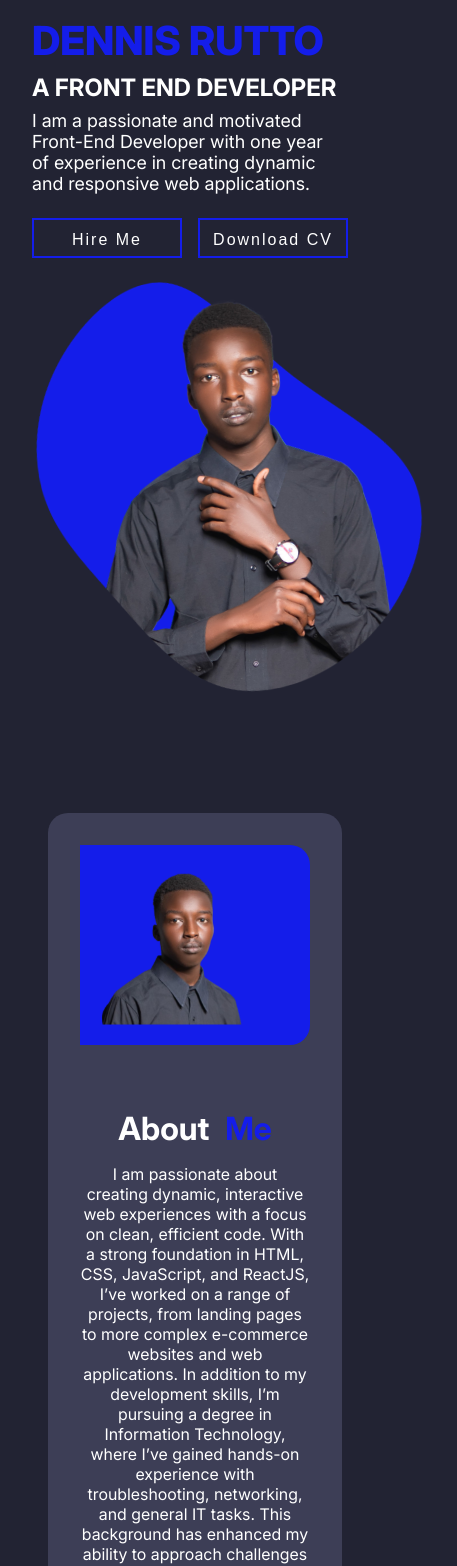
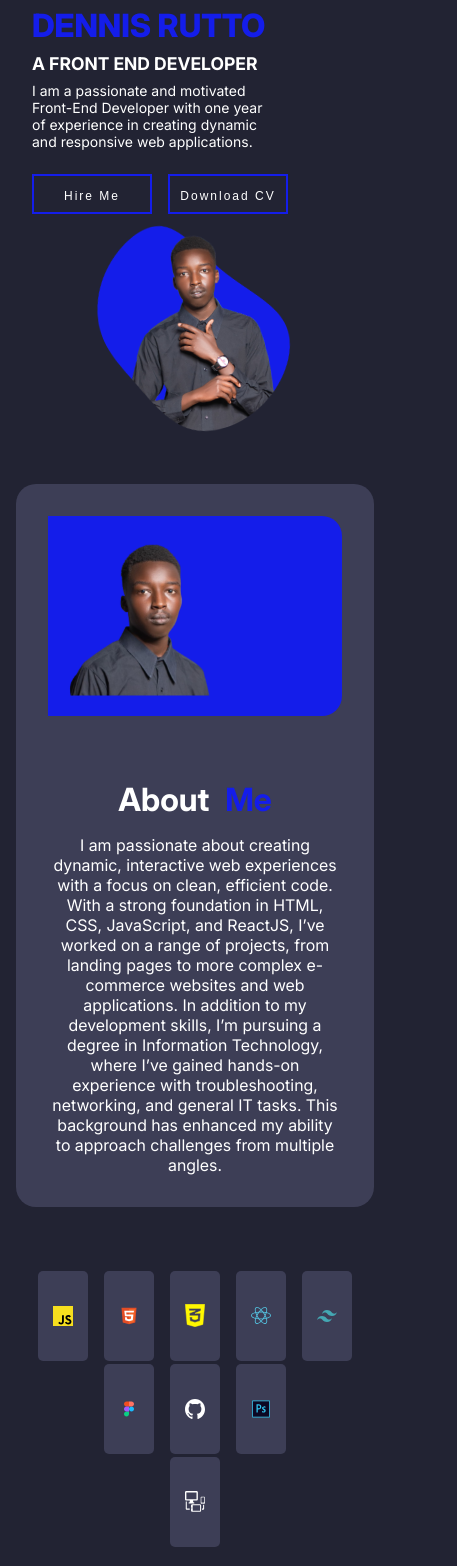
Before and after one commit to ruttogit/dennis-rutto-portforlio, a React (Create React App) app: page / in a window 390 px wide. Shown: the part 153-1719 px from the top of the page, 457 px wide, since content can reach past the window. Built offline with nearby package versions, Linux system fonts and the light colour scheme.

Commit message:
changes on mobile responsiveness

```diff
--- a/src/components/About/About.css
+++ b/src/components/About/About.css
@@ -98,4 +98,8 @@
     .left-about img{
         width: 200px;
     }
+
+    .about-container{
+        margin: 1rem;
+    }
 }
--- a/src/components/Contact/Contact.css
+++ b/src/components/Contact/Contact.css
@@ -55,7 +55,7 @@
 
 .contact-right{
     padding-left: 5rem;
-
+    width: 100%;
 }
 
 
@@ -109,6 +109,8 @@ textarea{
 
     .left-contact{
         margin: 0;
+        padding: 1rem 2rem;
+        border-radius: 20px;
 
     }
 
@@ -116,3 +118,31 @@ textarea{
         padding: 0;
     }
 }
+
+
+@media screen and (max-width: 600px){
+    form{
+        display: flex;
+        flex-direction: column;
+        align-items: center;
+
+    }
+    form input, textarea{
+        width: 90%;
+    }
+    .contact{
+        width: 100%;
+        margin: 0;
+        padding: 0;
+        /* padding: 0 4rem; */
+    }
+
+    .contact-right{
+        padding-bottom: 2rem;
+    }
+
+    form button{
+        width: 90%;
+    }
+
+}
--- a/src/components/Contact/Contact.jsx
+++ b/src/components/Contact/Contact.jsx
@@ -48,8 +48,9 @@ function Contact() {
                 <input type="text" placeholder='Email'/>
                 <input type="text" placeholder='Phone Number'/>
                 <textarea name="message" id="" placeholder='Message'></textarea>
+                <button className='btn contact-btn'>Send</button>
             </form>
-            <button className='btn'>Send</button>
+
         </div>
     </div>
   )
--- a/src/components/Hero/Hero.css
+++ b/src/components/Hero/Hero.css
@@ -128,4 +128,25 @@
     .hero{
         padding: 0 2rem;
     }
+
+    .hero-left h1{
+        font-size: 2rem;
+    }
+
+    .hero-left h2{
+        font-size: 1.1rem;
+    }
+
+    .hero p{
+        font-size: 14px;
+    }
+
+    .hero-right img{
+        width: 200px;
+    }
+
+    .hero-btn{
+        font-size: 12px;
+        width: 120px;
+    }
 }
--- a/src/components/Projects/Projects.css
+++ b/src/components/Projects/Projects.css
@@ -85,6 +85,9 @@
         background: transparent;
         border: 1px solid #ffffff;
     }
+    .projects{
+        font-size: 1rem;
+    }
 
     .card-project{
         height: 150px;
@@ -104,3 +107,41 @@
     }
 
 }
+
+@media screen and (max-width: 600px){
+    .projects h1{
+        font-size: 1.7rem;
+    }
+
+    .projects-card-wrapper{
+        margin-top: 2rem;
+    }
+
+    .card-contain{
+        height: 150px;
+        width: 250px;
+        background: transparent;
+        border: 1px solid #ffffff;
+    }
+
+    .card-project{
+        height: 150px;
+        width: 250px;
+        background: #ffffff;
+        transform: translate(20px,20px);
+        transition: 0.4s;
+    }
+
+    .card-project img{
+        object-fit: contain;
+        width: 250px;
+    }
+
+    .projects-btn{
+        margin-top: 1rem;
+        font-size: 13px;
+        width: 90px;
+    }
+
+
+}
--- a/src/components/Services/Services.css
+++ b/src/components/Services/Services.css
@@ -60,3 +60,13 @@
         place-items: center;
     }
 }
+
+@media screen and (max-width: 600px){
+    .services-container{
+        gap: 0;
+    }
+
+    .services-container h1{
+        font-size: 1.7rem;
+    }
+}
--- a/src/components/Skills/Skills.css
+++ b/src/components/Skills/Skills.css
@@ -69,9 +69,42 @@
     100%{ opacity: 0; }
 }
 
-@media screen and (max-width: 750px){
-    .row {
+@media screen and (max-width: 1050px){
+    /* .row {
        flex-direction: column;
+    } */
+
+    .skills-card{
+        width: 20px; /* 5 cards in the first row */
+        max-height: 90px;
+
+    }
+    .skills-card img{
+        max-width: 50px;
+    }
+    .row{
+        gap: 1rem;
+    }
+
+    .container{
+        gap: 1rem;
     }
 
 }
+@media screen and (max-width: 600px){
+    .container{
+        gap: 0.2rem;
+    }
+    .skills-card{
+        padding: 1rem 1.5rem;
+        height: 100px;
+        width: 50px;
+    }
+    .skills-card img{
+        width: 20px;
+    }
+    .skills-card p{
+        font-size: 10px;
+        display: none;
+    }
+}
```
